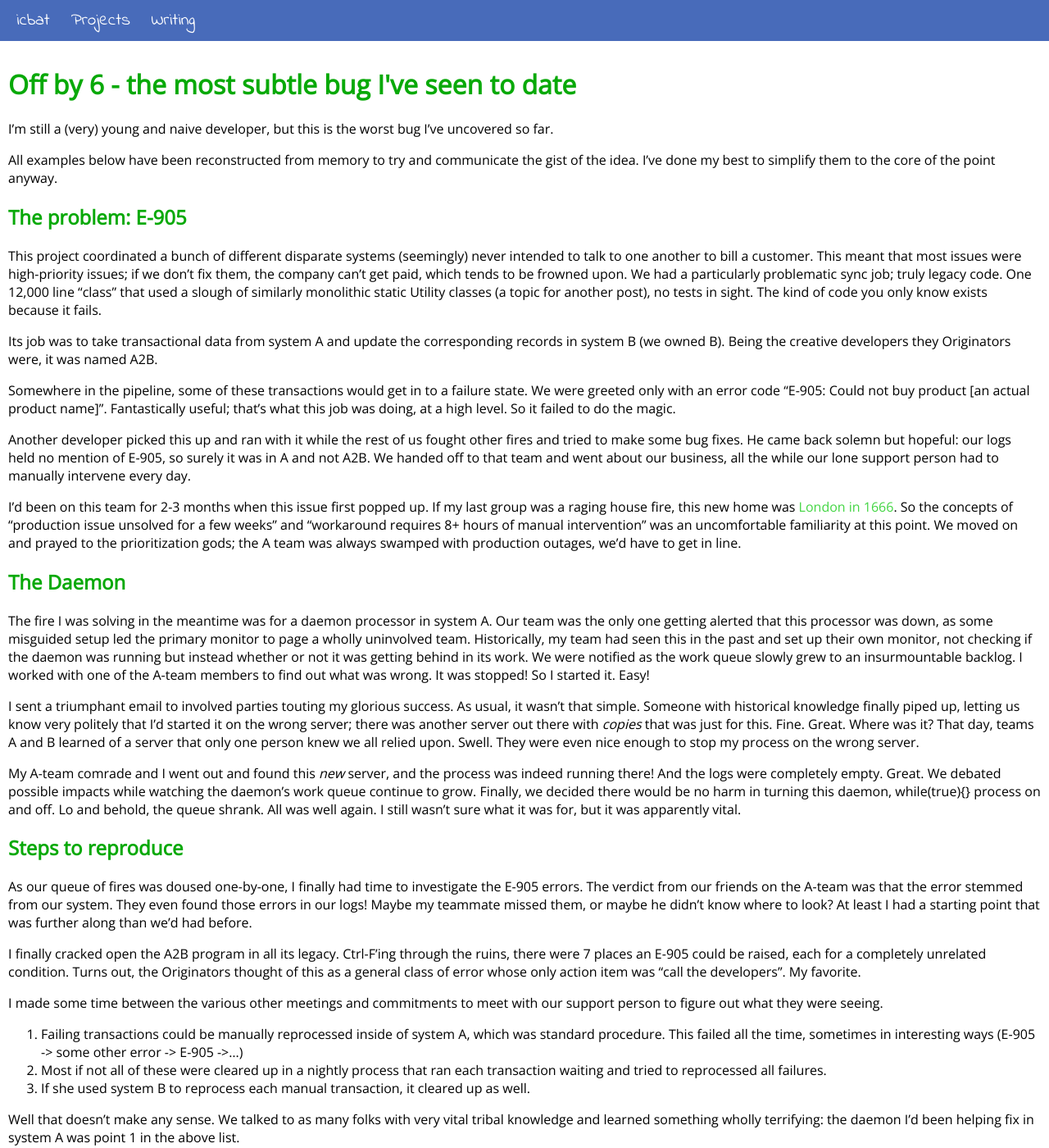
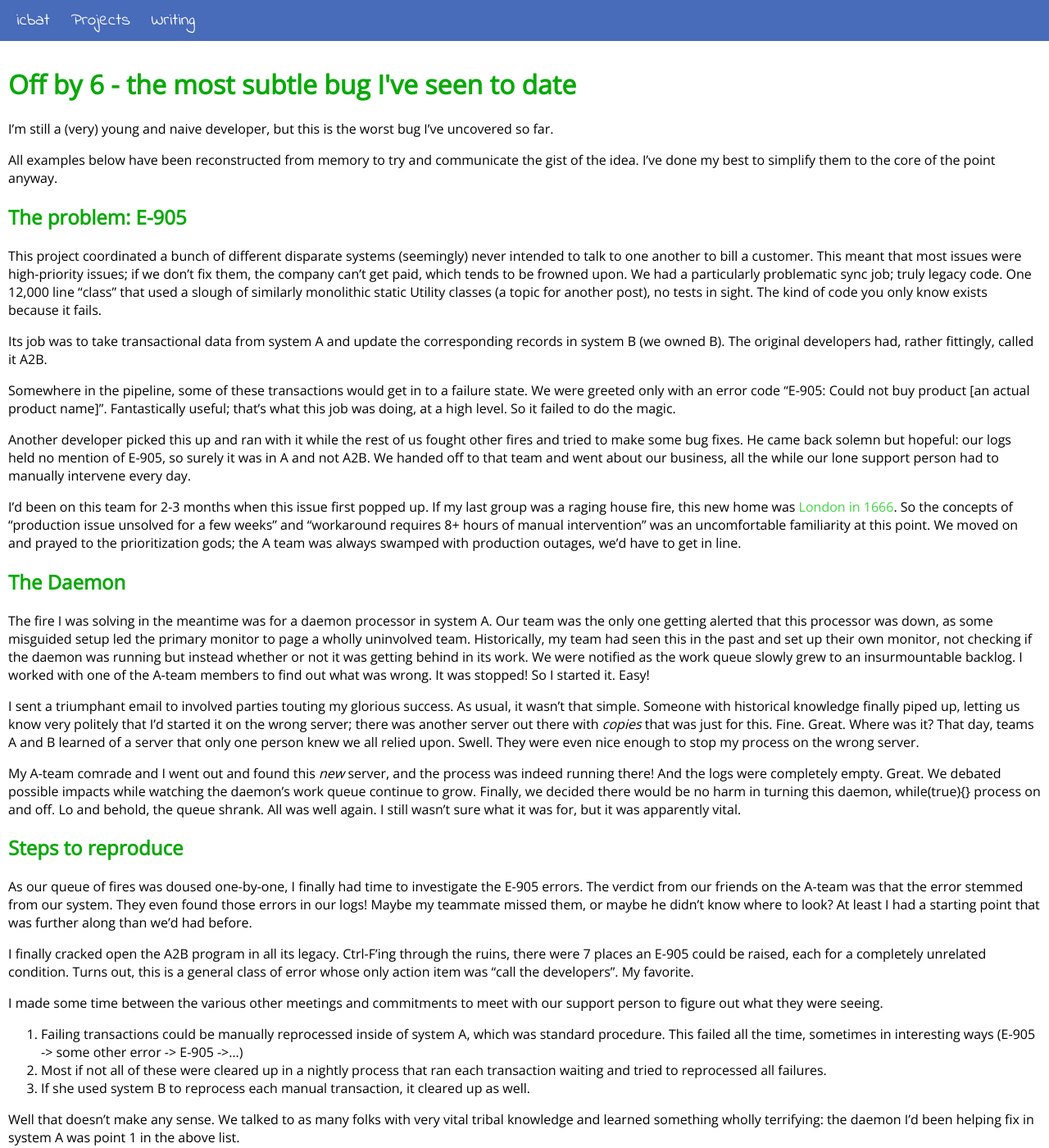
Before and after one commit to icbat/icbat.github.io, a Jekyll site: the page built from writing/_posts/2015-02-18-off-by-6.md, in a window 1280 px wide and 1400 px high. Shown: the whole window at 82% size. Built offline with Jekyll 4.4.1, drawn with Linux system fonts in a browser that asks for light colours.

Commit message:
Removing some language I didn't like

```diff
--- a/writing/_posts/2015-02-18-off-by-6.md
+++ b/writing/_posts/2015-02-18-off-by-6.md
@@ -11,7 +11,7 @@ All examples below have been reconstructed from memory to try and communicate th
 
 This project coordinated a bunch of different disparate systems (seemingly) never intended to talk to one another to bill a customer. This meant that most issues were high-priority issues; if we don't fix them, the company can't get paid, which tends to be frowned upon. We had a particularly problematic sync job; truly legacy code. One 12,000 line "class" that used a slough of similarly monolithic static Utility classes (a topic for another post), no tests in sight. The kind of code you only know exists because it fails.
 
-Its job was to take transactional data from system A and update the corresponding records in system B (we owned B). Being the creative developers they Originators were, it was named A2B.
+Its job was to take transactional data from system A and update the corresponding records in system B (we owned B). The original developers had, rather fittingly, called it A2B.
 
 Somewhere in the pipeline, some of these transactions would get in to a failure state. We were greeted only with an error code "E-905:  Could not buy product [an actual product name]". Fantastically useful; that's what this job was doing, at a high level. So it failed to do the magic.
 
@@ -31,7 +31,7 @@ My A-team comrade and I went out and found this _new_ server, and the process wa
 
 As our queue of fires was doused one-by-one, I finally had time to investigate the E-905 errors. The verdict from our friends on the A-team was that the error stemmed from our system. They even found those errors in our logs! Maybe my teammate missed them, or maybe he didn't know where to look? At least I had a starting point that was further along than we'd had before.
 
-I finally cracked open the A2B program in all its legacy. Ctrl-F'ing through the ruins, there were 7 places an E-905 could be raised, each for a completely unrelated condition. Turns out, the Originators thought of this as a general class of error whose only action item was "call the developers". My favorite.
+I finally cracked open the A2B program in all its legacy. Ctrl-F'ing through the ruins, there were 7 places an E-905 could be raised, each for a completely unrelated condition. Turns out, this is a general class of error whose only action item was "call the developers". My favorite.
 
 I made some time between the various other meetings and commitments to meet with our support person to figure out what they were seeing.
 
```
